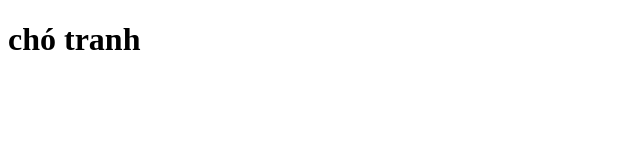
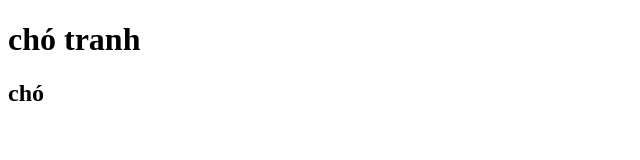
Before and after one commit to LuminaryLuna06/FitnessWebsite, a plain HTML site: page index.html in a window 1280 px wide. Shown: the full height of the page, 0-640 px from the left. Drawn offline with Linux system fonts and the light colour scheme.

Commit message:
Update index.html

```diff
--- a/index.html
+++ b/index.html
@@ -7,5 +7,6 @@
   </head>
   <body>
     <h1>chó tranh</h1>
+    <h2>chó</h2>
   </body>
 </html>
```
